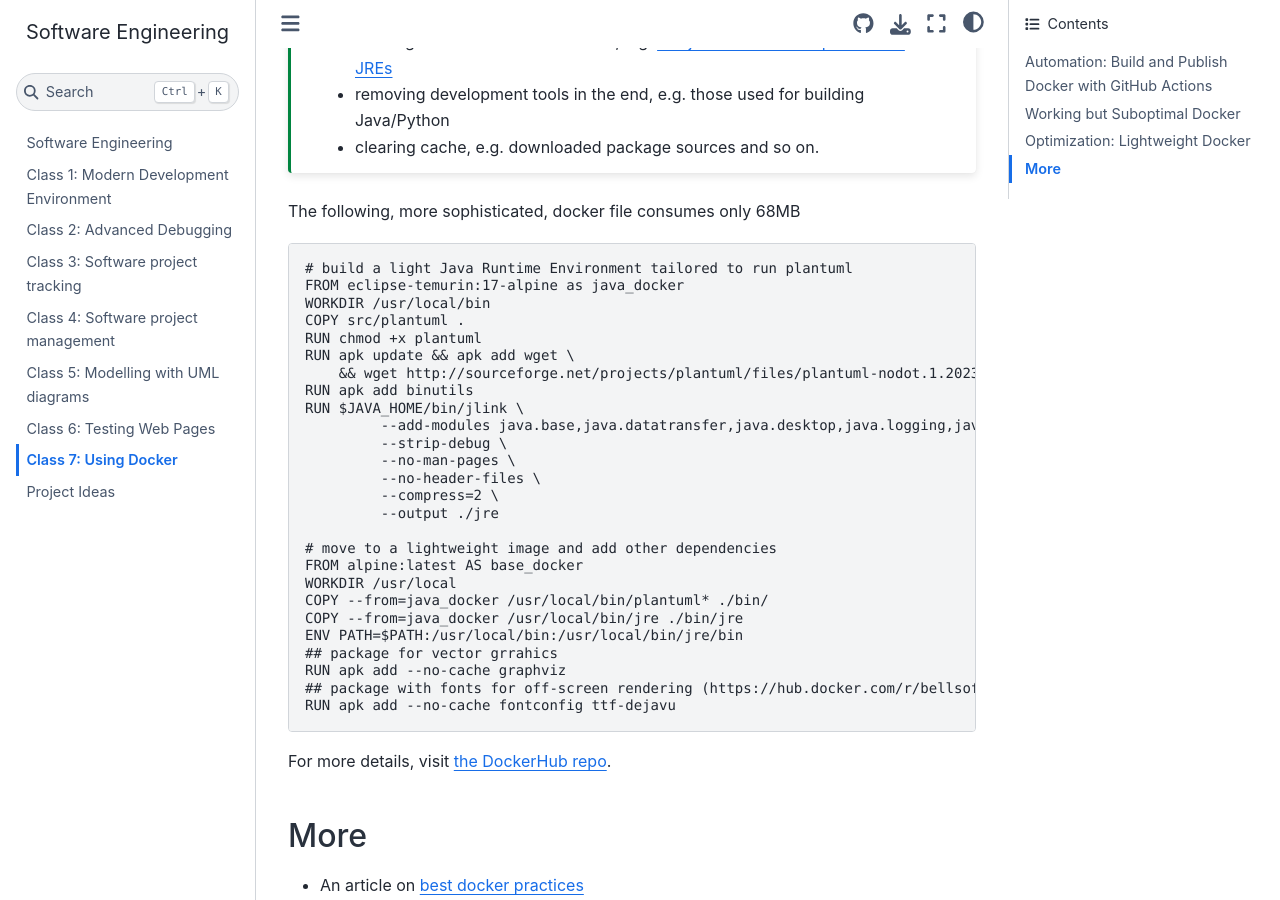
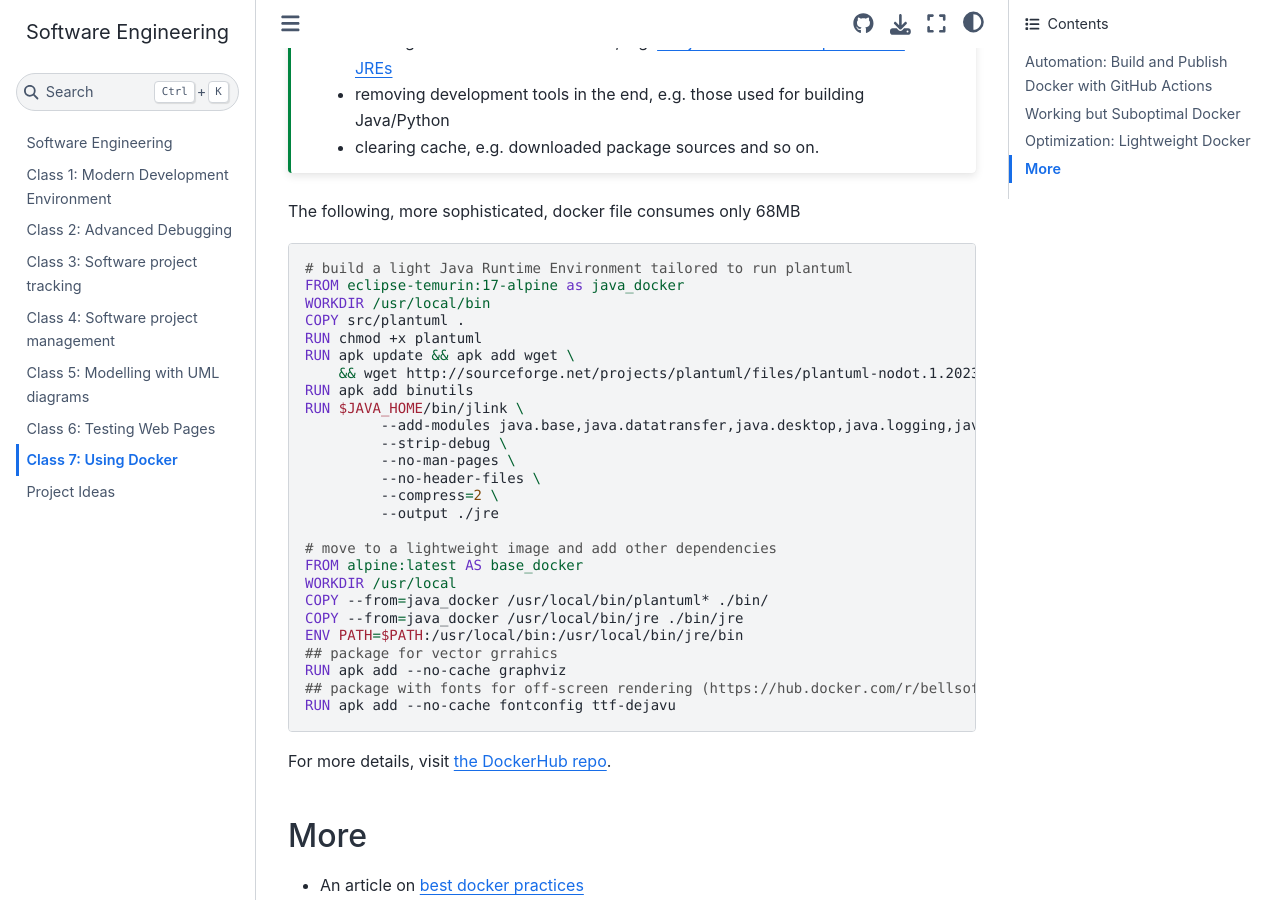
Before and after one commit to maciejskorski/software_engineering, a Jupyter Book: the page built from docs/docker_examples.md, in a window 1280 px wide and 900 px high, scrolled down 1543 px. Built offline with Jupyter Book 1.0.4 settings and Sphinx 7.4.7 and the Sphinx Book theme 1.1.4, drawn with Linux system fonts in a browser that asks for light colours.

Commit message:
correct docker docs

````diff
--- a/docs/docker_examples.md
+++ b/docs/docker_examples.md
@@ -52,7 +52,7 @@ and so on.
 ```
 
 The following, more sophisticated, docker file consumes only 68MB
-```
+```docker
 # build a light Java Runtime Environment tailored to run plantuml
 FROM eclipse-temurin:17-alpine as java_docker
 WORKDIR /usr/local/bin
````
